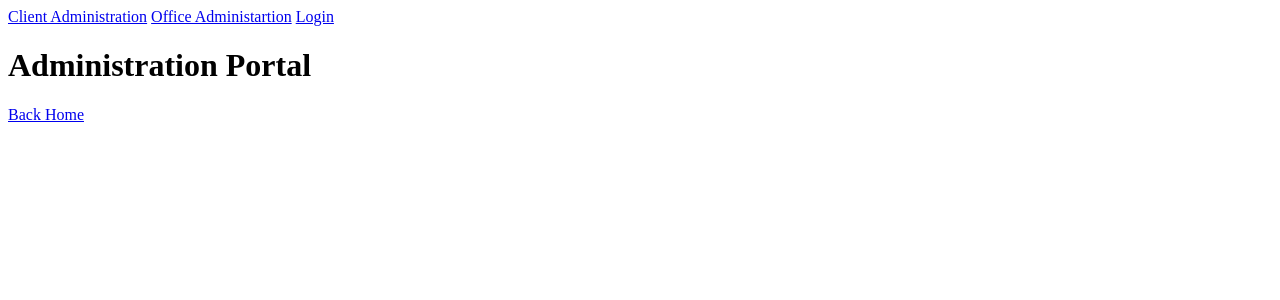
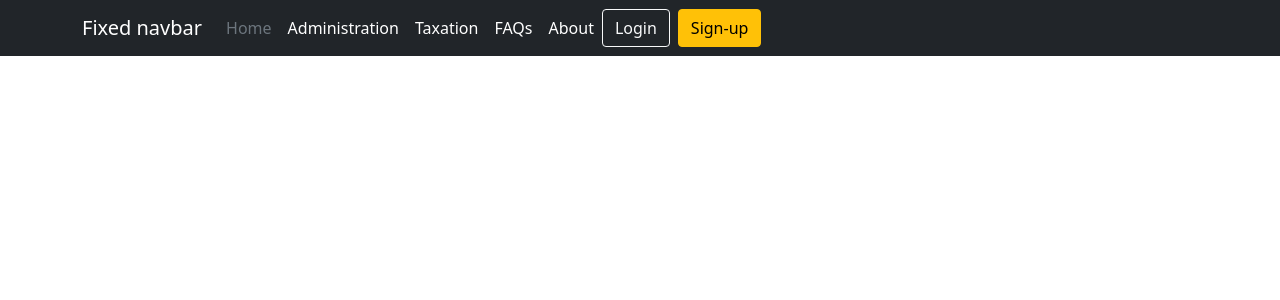
Before and after one commit to shyamsrinivasan/flaskapp, a Flask app: page / in a window 1280 px wide. Shown: the top 300 px of the page. Run offline with Flask 2, Linux system fonts and the light colour scheme; some libraries are stand-ins or nearby versions.

Commit message:
admin page views, blueprints and index.html

```diff
--- a/app/__init__.py
+++ b/app/__init__.py
@@ -23,11 +23,11 @@ def create_app():
 
     with app.app_context():
         from .home import home
-        # from .admin import views
+        from .admin import admin
 
         # registering blueprint with app
         app.register_blueprint(home.home_bp)
-        # app.register_blueprint(admin)
+        app.register_blueprint(admin.admin_bp)
 
     return app
 
--- a/app/admin/templates/index.html
+++ b/app/admin/templates/index.html
@@ -2,29 +2,32 @@
 
 
 {% block title %}
-<title>Database administration</title>
+Database administration
 {% endblock %}
 
-{% block link %}
-<link href="{{ url_for('static', filename='stylesheets/index.css') }}" type="text/css" rel="stylesheet" />
-{% endblock %}
-
-{% block header %}
-<header>
-	<h1 id="pagetop">Administration Portal</h1>
-</header>
+{% block styles %}
+<link href="{{ url_for('static', filename='css/custom.css') }}" type="text/css" rel="stylesheet" />
 {% endblock %}
 
 {% block navbar %}
-<div id="topbar">
-	<a class="adminnavbutton" href="client/index.html" title="client administration page">Client Administration</a>
-	<a class="adminnavbutton" href="office/index.html" title="office administration page">Office Administartion</a>
-	<a class="navbutton" href="../login/index.html" title="login page">Login</a>
-</div>
+<nav class="navbar navbar-expand-md navbar-dark fixed-top bg-dark text-white">
+	<div class="container d-flex flex-wrap">
+      <div class="d-flex flex-wrap align-items-center justify-content-center justify-content-lg-start">
+        <a class="navbar-brand d-flex align-items-center mb-2 mb-lg-0 text-white text-decoration-none" href="#">Fixed navbar</a>
+        <a href="/" class="d-flex align-items-center mb-2 mb-lg-0 text-white text-decoration-none">
+        <ul class="nav col-12 col-lg-auto me-lg-auto mb-2 justify-content-center mb-md-0">
+          <li><a href="{{ url_for('home.index') }}" class="nav-link px-2 text-secondary">Home</a></li>
+          <li><a href="{{ url_for('admin.index') }}" class="nav-link px-2 text-white">Administration</a></li>
+          <li><a href="#" class="nav-link px-2 text-white">Taxation</a></li>
+          <li><a href="#" class="nav-link px-2 text-white">FAQs</a></li>
+          <li><a href="#" class="nav-link px-2 text-white">About</a></li>
+        </ul>
+
+        <ul class="nav text-end">
+          <li><a href="{{ url_for('home.login_home') }}" class="btn btn-outline-light me-2">Login</a></li>
+          <li><button type="button" class="btn btn-warning">Sign-up</button></li>
+        </ul>
+      </div>
+    </div>
+</nav>
 {% endblock %}
-
-{% block footer %}
-<footer>
-	<a class="footernav" href="../index.html" title="back to home page">Back Home</a>
-</footer>
-{% endblock %}
--- a/app/home/templates/index.html
+++ b/app/home/templates/index.html
@@ -16,7 +16,7 @@ Homepage
         <a href="/" class="d-flex align-items-center mb-2 mb-lg-0 text-white text-decoration-none">
         <ul class="nav col-12 col-lg-auto me-lg-auto mb-2 justify-content-center mb-md-0">
           <li><a href="{{ url_for('home.index') }}" class="nav-link px-2 text-secondary">Home</a></li>
-          <li><a href="#" class="nav-link px-2 text-white">Administration</a></li>
+          <li><a href="{{ url_for('admin.index') }}" class="nav-link px-2 text-white">Administration</a></li>
           <li><a href="#" class="nav-link px-2 text-white">Taxation</a></li>
           <li><a href="#" class="nav-link px-2 text-white">FAQs</a></li>
           <li><a href="#" class="nav-link px-2 text-white">About</a></li>
--- a/app/home/templates/login.html
+++ b/app/home/templates/login.html
@@ -19,7 +19,7 @@ User Login
 
         <ul class="nav col-12 col-lg-auto me-lg-auto mb-2 justify-content-center mb-md-0">
           <li><a href="{{ url_for('home.index') }}" class="nav-link px-2 text-secondary">Home</a></li>
-          <li><a href="#" class="nav-link px-2 text-white">Administration</a></li>
+          <li><a href="{{ url_for('admin.index') }}" class="nav-link px-2 text-white">Administration</a></li>
           <li><a href="#" class="nav-link px-2 text-white">Taxation</a></li>
           <li><a href="#" class="nav-link px-2 text-white">FAQs</a></li>
           <li><a href="#" class="nav-link px-2 text-white">About</a></li>
```
Also changed, not shown: app/admin/admin.py (+5 -5 lines).
